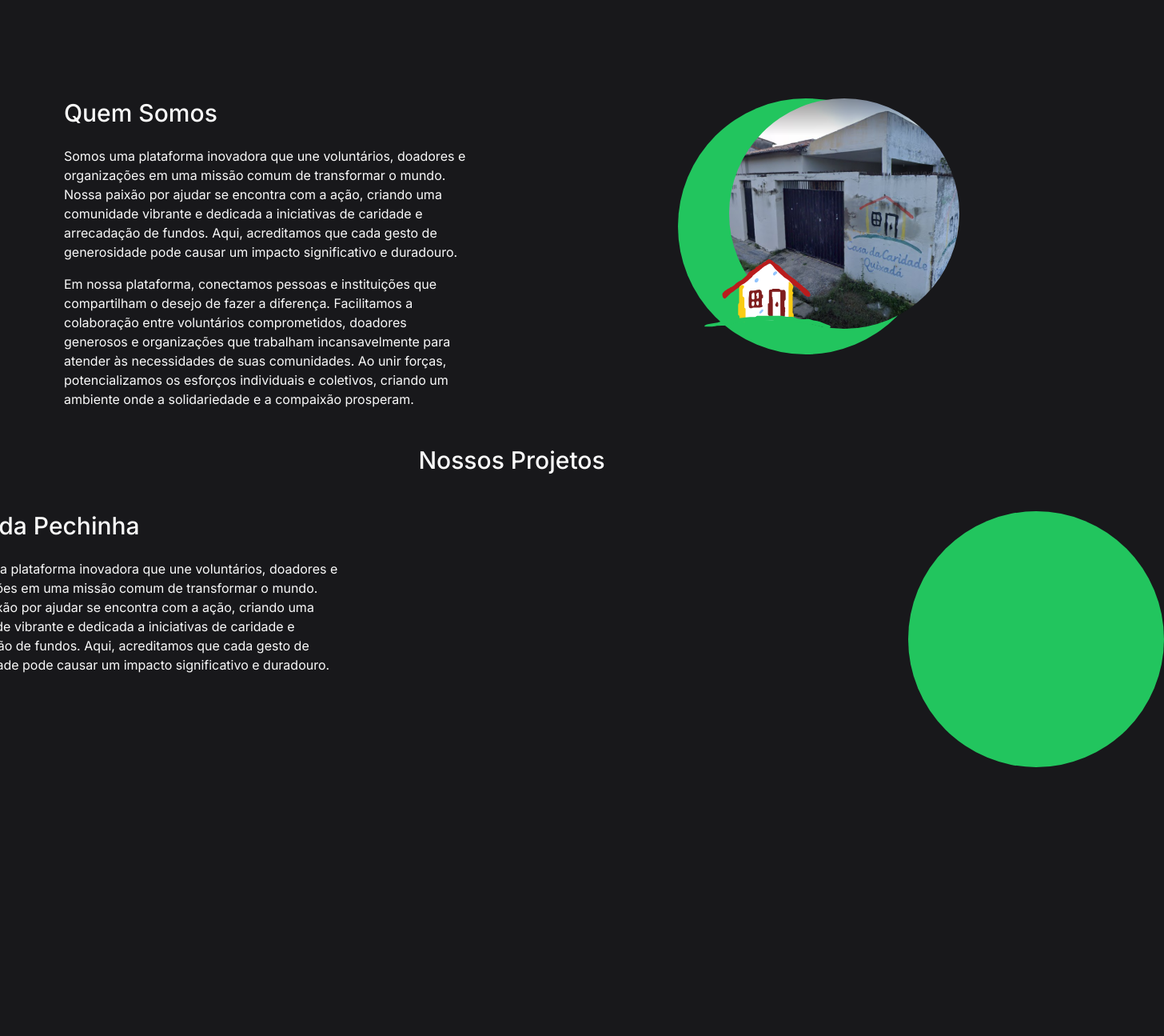
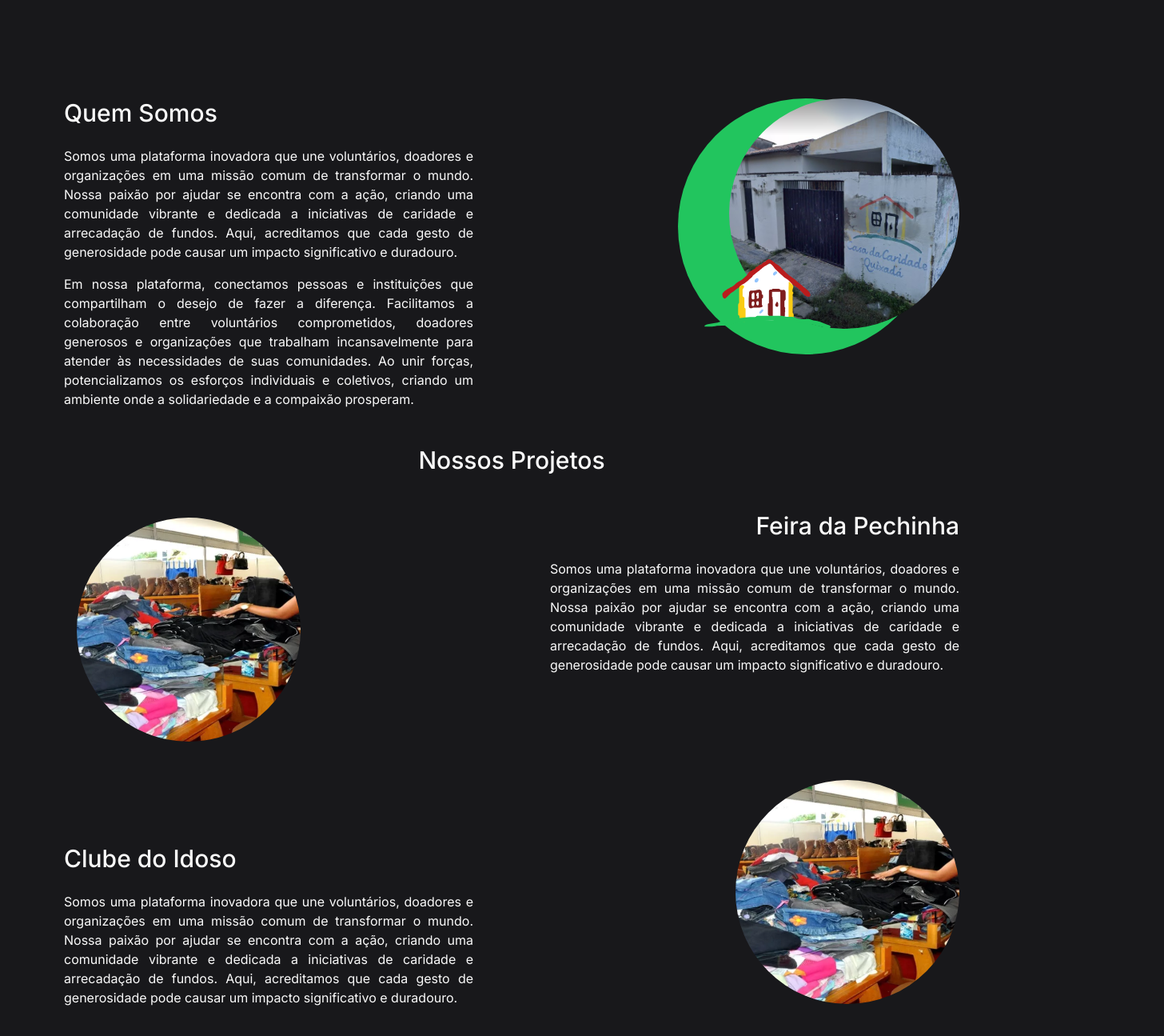
Before and after one commit to gabrielsouzam/abrace-cdc, a React (Vite) app: page /who-we-are in a window 1280 px wide. Shown: the part 97-1392 px from the top of the page at 80% size, 1456 px wide, since content can reach past the window. Before the commit the page ends 1056 px from the top, so only its background shows below. Built offline with nearby package versions, Linux system fonts and the light colour scheme.

Commit message:
feat: creating projects tab

```diff
--- a/src/pages/app/who-we-are/who-we-are.tsx
+++ b/src/pages/app/who-we-are/who-we-are.tsx
@@ -2,6 +2,8 @@ import { Helmet } from 'react-helmet-async'
 import Lugar from '../../../assets/lugar.svg'
 import Logo from "../../../assets/logo.svg"
 import Completo from "../../../assets/Completo.svg"
+import FeiraPechincha from "../../../assets/feiraPechincha.svg"
+
 export function WhoWeAre() {
   return (
     <>
@@ -10,11 +12,19 @@ export function WhoWeAre() {
         <div className='max-w-lg'>
           <h1 className="text-3xl font-medium text-zinc-50 w-64 top-50 left-20">Quem Somos</h1>
           <div className='mt-6'>
-            <p className='text-start text-base font-normal text-zinc-50 mb-4'>
-              Somos uma plataforma inovadora que une voluntários, doadores e organizações em uma missão comum de transformar o mundo. Nossa paixão por ajudar se encontra com a ação, criando uma comunidade vibrante e dedicada a iniciativas de caridade e arrecadação de fundos. Aqui, acreditamos que cada gesto de generosidade pode causar um impacto significativo e duradouro.
+            <p className='text-justify text-base font-normal text-zinc-50 mb-4'>
+              Somos uma plataforma inovadora que une voluntários, doadores e
+              organizações em uma missão comum de transformar o mundo.
+              Nossa paixão por ajudar se encontra com a ação, criando uma comunidade vibrante
+              e dedicada a iniciativas de caridade e arrecadação de fundos. Aqui,
+              acreditamos que cada gesto de generosidade pode causar um impacto significativo e duradouro.
             </p>
-            <p className='text-start text-base font-normal text-zinc-50'>
-              Em nossa plataforma, conectamos pessoas e instituições que compartilham o desejo de fazer a diferença. Facilitamos a colaboração entre voluntários comprometidos, doadores generosos e organizações que trabalham incansavelmente para atender às necessidades de suas comunidades. Ao unir forças, potencializamos os esforços individuais e coletivos, criando um ambiente onde a solidariedade e a compaixão prosperam.
+            <p className='text-justify text-base font-normal text-zinc-50'>
+              Em nossa plataforma, conectamos pessoas e instituições que compartilham o
+              desejo de fazer a diferença. Facilitamos a colaboração entre voluntários comprometidos,
+              doadores generosos e organizações que trabalham incansavelmente para atender às necessidades
+              de suas comunidades. Ao unir forças, potencializamos os esforços individuais e coletivos,
+              criando um ambiente onde a solidariedade e a compaixão prosperam.
             </p>
           </div>
         </div>
@@ -44,21 +54,49 @@ export function WhoWeAre() {
       </div>
       <div className='relative w-full h-32 flex justify-end right-20'>
         <div className='max-w-lg'>
-          <h1 className='text-3xl font-medium text-zinc-50 relative'>Feira da Pechinha</h1>
+          <h1 className='text-3xl font-medium text-zinc-50 relative text-right'>Feira da Pechinha</h1>
           <div className='mt-6'>
-          <p className='text-start text-base font-normal text-zinc-50 mb-4'>
-              Somos uma plataforma inovadora que une voluntários, doadores e organizações em uma missão comum de transformar o mundo. Nossa paixão por ajudar se encontra com a ação, criando uma comunidade vibrante e dedicada a iniciativas de caridade e arrecadação de fundos. Aqui, acreditamos que cada gesto de generosidade pode causar um impacto significativo e duradouro.
+            <p className='text-justify text-base font-normal text-zinc-50 mb-4'>
+              Somos uma plataforma inovadora que une voluntários, doadores e organizações
+              em uma missão comum de transformar o mundo. Nossa paixão por ajudar se encontra com a ação,
+              criando uma comunidade vibrante e dedicada a iniciativas de caridade e arrecadação de fundos.
+              Aqui, acreditamos que cada gesto de generosidade pode causar um impacto significativo e duradouro.
             </p>
           </div>
         </div>
-        <div className='flex items-start ml-auto'>
-          <img
-            src={Completo}
-            alt='Complemento'
-            className='relative left-64 z-10'
-          />
+
+      </div>
+      <div className='flex items-start ml-60 -mt-20'>
+        <img
+          src={FeiraPechincha}
+          alt='Feira Pechincha'
+          className='relative -left-36 -mt-10'
+        />
+      </div>
+      <div className='relative w-full h-32 flex justify-center items-center'>
+      </div>
+      <div className='items-start flex justify-between px-20'>
+        <div className='max-w-lg'>
+          <h1 className='text-3xl font-medium text-zinc-50 relative text-left'>Clube do Idoso</h1>
+          <div className='mt-6'>
+          <p className='text-justify text-base font-normal text-zinc-50 mb-4'>
+              Somos uma plataforma inovadora que une voluntários, doadores e organizações
+              em uma missão comum de transformar o mundo. Nossa paixão por ajudar se encontra com a ação,
+              criando uma comunidade vibrante e dedicada a iniciativas de caridade e arrecadação de fundos.
+              Aqui, acreditamos que cada gesto de generosidade pode causar um impacto significativo e duradouro.
+            </p>
           </div>
+        </div>
+        <div className='flex items-start ml-60 mt-20'>
+        <img
+          src={FeiraPechincha}
+          alt='Feira Pechincha'
+          className='relative -mt-40'
+        />
       </div>
+      </div>
+
+
     </>
   )
 }
```
